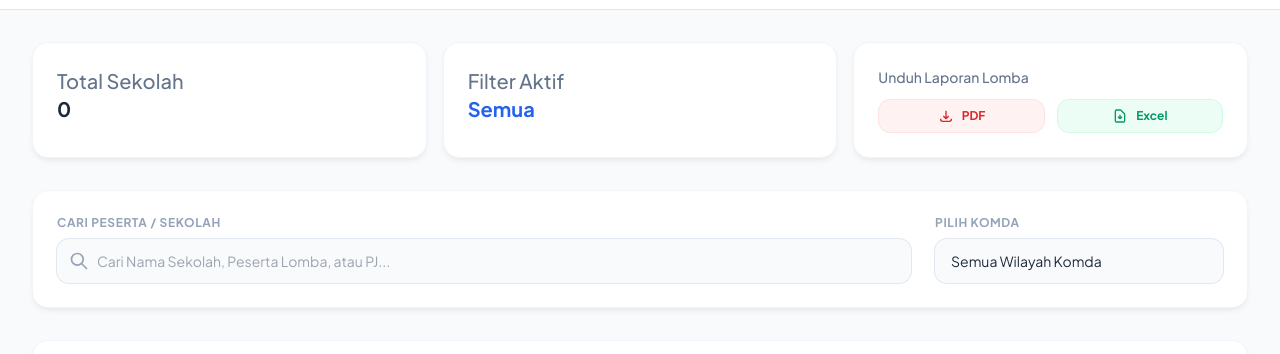
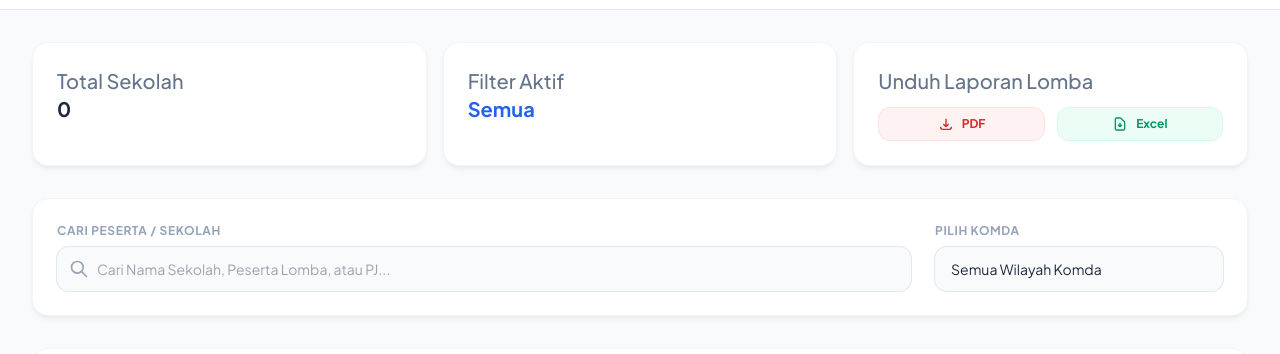
Before and after one commit to mgmpmtksmpclp/cek-peserta-lomba, a plain HTML site: page index.html in a window 1280 px wide. Shown: the part 55-409 px from the top of the page. Drawn offline with nearby package versions, Linux system fonts and the light colour scheme; no server answers.

Commit message:
Update index.html

```diff
--- a/index.html
+++ b/index.html
@@ -85,7 +85,7 @@
                 <h3 id="statFilter" class="text-xl font-bold text-blue-600">Semua</h3>
             </div>
             <div class="bg-white p-6 rounded-2xl custom-shadow border border-slate-100">
-                <p class="text-slate-500 text-sm font-medium mb-3">Unduh Laporan Lomba</p>
+                <p class="text-slate-500 text-xl font-medium mb-3">Unduh Laporan Lomba</p>
                 <div class="flex gap-3">
                     <button onclick="exportToPDF()" class="flex-1 bg-red-50 text-red-600 py-2 px-3 rounded-xl text-xs font-bold flex items-center justify-center gap-2 hover:bg-red-100 transition-colors border border-red-100">
                         <svg xmlns="http://www.w3.org/2000/svg" class="h-4 w-4" fill="none" viewBox="0 0 24 24" stroke="currentColor"><path d="M4 16v1a3 3 0 003 3h10a3 3 0 003-3v-1m-4-4l-4 4m0 0l-4-4m4 4V4" stroke-width="2"/></svg>
```
